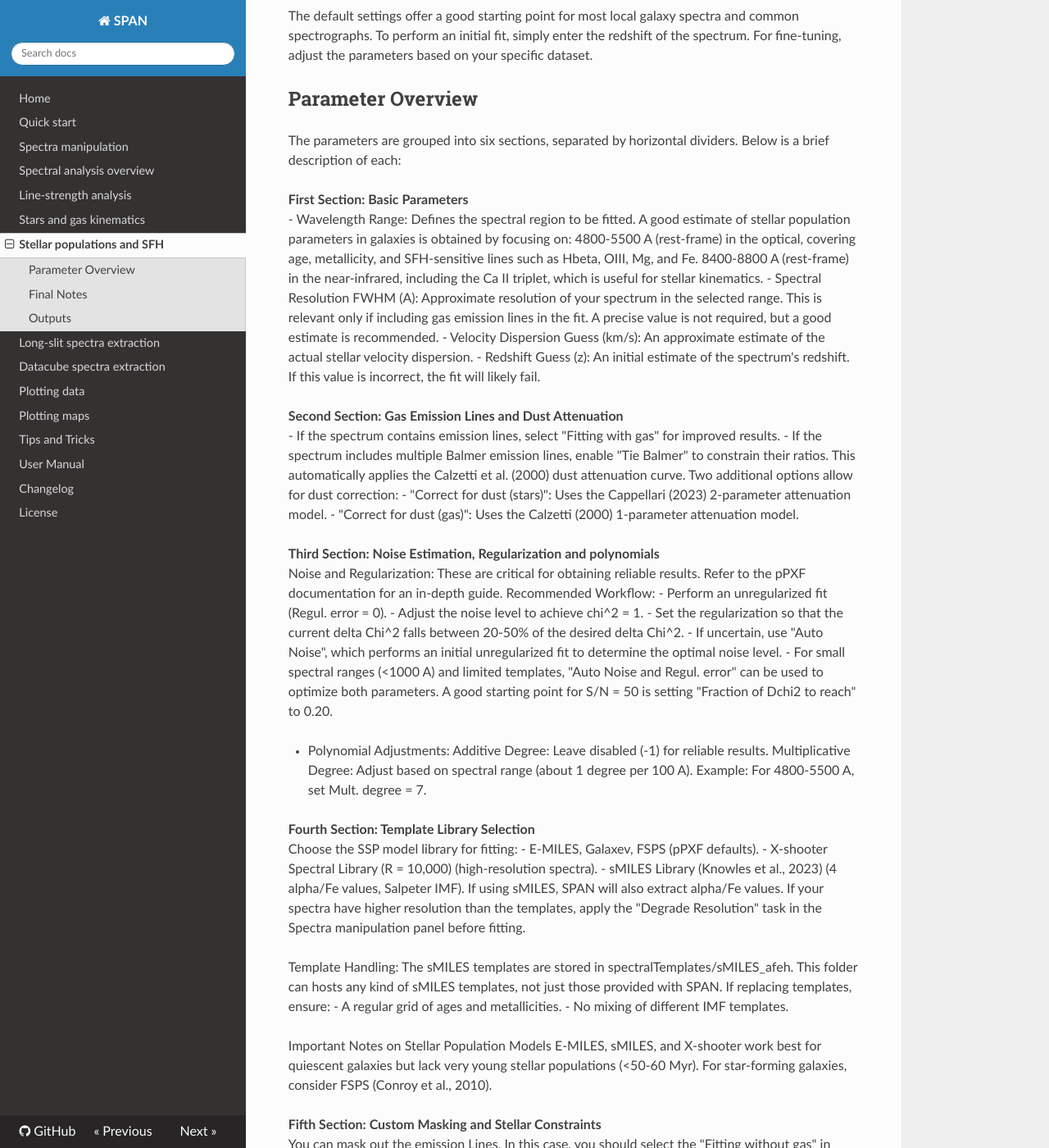
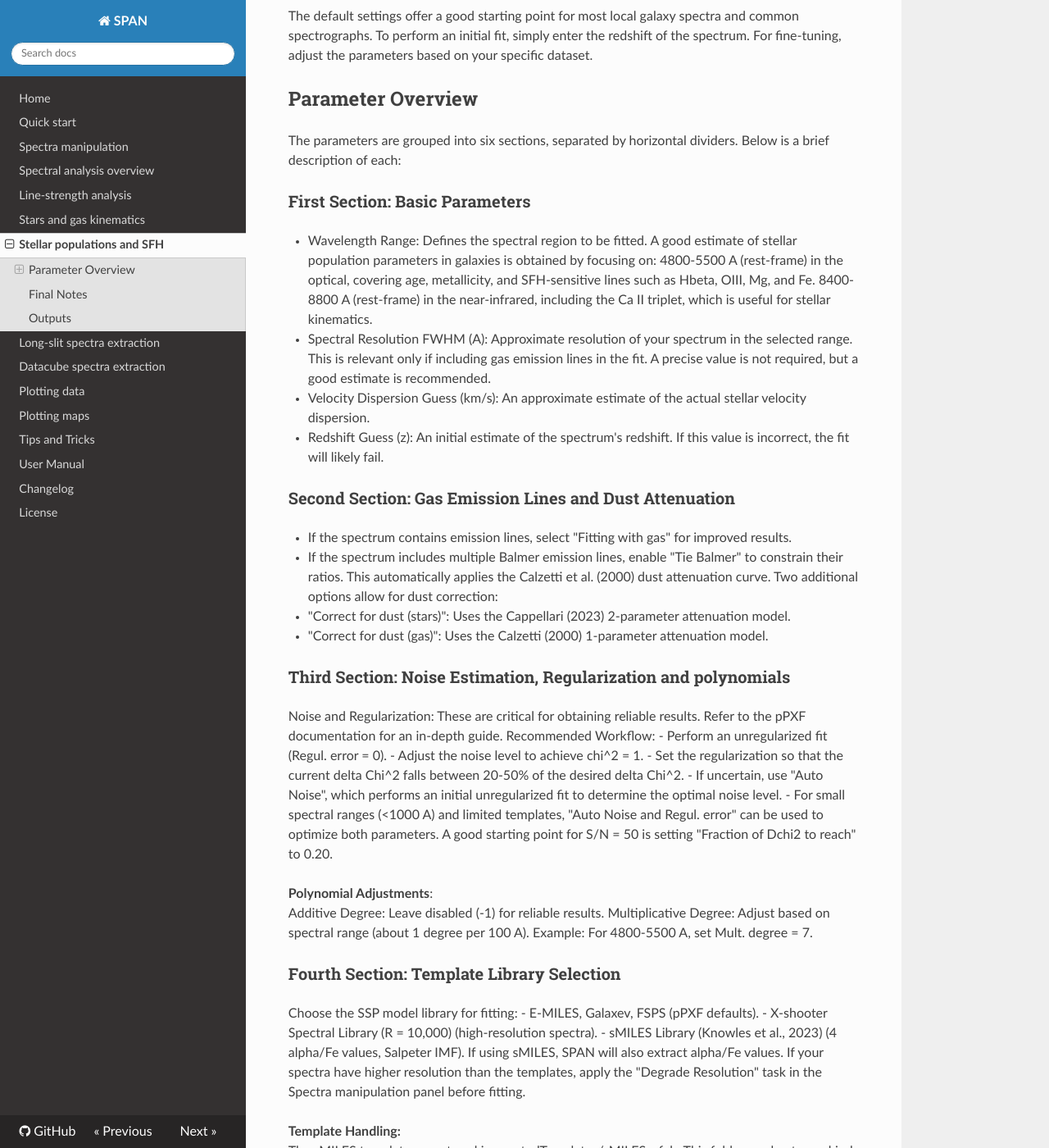
Before and after one commit to danielegasparri/span-gui, an MkDocs documentation site: the page built from docs/stellar_populations_and_SFH.md, in a window 1280 px wide and 1400 px high, scrolled down 925 px. Shown: the whole window at 82% size. Built offline with MkDocs 1.6.1, drawn with Linux system fonts in a browser that asks for light colours; nearby versions of some CDN libraries; some of the changed text lies outside the part shown.

Commit message:
Add files via upload

```diff
--- a/docs/stellar_populations_and_SFH.md
+++ b/docs/stellar_populations_and_SFH.md
@@ -25,7 +25,7 @@
 The parameters are grouped into six sections, separated by horizontal dividers. Below is a brief description of each:
 
 
-**First Section: Basic Parameters**
+### First Section: Basic Parameters
 - Wavelength Range: Defines the spectral region to be fitted. A good estimate of stellar population parameters in galaxies is obtained by focusing on:
 4800-5500 A (rest-frame) in the optical, covering age, metallicity, and SFH-sensitive lines such as Hbeta, OIII, Mg, and Fe.
 8400-8800 A (rest-frame) in the near-infrared, including the Ca II triplet, which is useful for stellar kinematics.
@@ -34,7 +34,7 @@
 - Redshift Guess (z): An initial estimate of the spectrum's redshift. If this value is incorrect, the fit will likely fail.
 
 
-**Second Section: Gas Emission Lines and Dust Attenuation**
+### Second Section: Gas Emission Lines and Dust Attenuation
 - If the spectrum contains emission lines, select "Fitting with gas" for improved results.
 - If the spectrum includes multiple Balmer emission lines, enable "Tie Balmer" to constrain their ratios. This automatically applies the Calzetti et al. (2000) dust attenuation curve.
 Two additional options allow for dust correction:
@@ -42,7 +42,7 @@
 - "Correct for dust (gas)": Uses the Calzetti (2000) 1-parameter attenuation model.
 
 
-**Third Section: Noise Estimation, Regularization and polynomials**
+### Third Section: Noise Estimation, Regularization and polynomials
 Noise and Regularization: These are critical for obtaining reliable results. Refer to the pPXF documentation for an in-depth guide.
 Recommended Workflow:
 - Perform an unregularized fit (Regul. error = 0).
@@ -51,13 +51,13 @@
 - If uncertain, use "Auto Noise", which performs an initial unregularized fit to determine the optimal noise level.
 - For small spectral ranges (<1000 A) and limited templates, "Auto Noise and Regul. error" can be used to optimize both parameters. A good starting point for S/N = 50 is setting "Fraction of Dchi2 to reach" to 0.20.
 
-- Polynomial Adjustments:
+**Polynomial Adjustments**:
 Additive Degree: Leave disabled (-1) for reliable results.
 Multiplicative Degree: Adjust based on spectral range (about 1 degree per 100 A).
 Example: For 4800-5500 A, set Mult. degree = 7.
 
 
-**Fourth Section: Template Library Selection**
+### Fourth Section: Template Library Selection
 Choose the SSP model library for fitting:
 - E-MILES, Galaxev, FSPS (pPXF defaults).
 - X-shooter Spectral Library (R = 10,000) (high-resolution spectra).
@@ -65,31 +65,31 @@
 If using sMILES, SPAN will also extract alpha/Fe values.
 If your spectra have higher resolution than the templates, apply the "Degrade Resolution" task in the Spectra manipulation panel before fitting.
 
-Template Handling:
+**Template Handling:**
 The sMILES templates are stored in spectralTemplates/sMILES_afeh. This folder can hosts any kind of sMILES templates, not just those provided with SPAN.
 If replacing templates, ensure:
 - A regular grid of ages and metallicities.
 - No mixing of different IMF templates.
 
-Important Notes on Stellar Population Models
+**Important Notes on Stellar Population Models**
 E-MILES, sMILES, and X-shooter work best for quiescent galaxies but lack very young stellar populations (<50-60 Myr).
 For star-forming galaxies, consider FSPS (Conroy et al., 2010).
 
 
-**Fifth Section: Custom Masking and Stellar Constraints**
+### Fifth Section: Custom Masking and Stellar Constraints
 You can mask out the emission Lines. In this case, you should select the "Fitting without gas" in Section 3.
 Custom masking is available and can be added also to the automatic masking of the emission lines.
 There are two masking options available: the manual ones, by inserting the wavelength interval in the text box or a graphical mode activated by pressing the "Graphical masking" button. In this mode, an interactive Matplotlib window will open displaying the spectrum selected. You can then mask custom portion directly on the spectrum by ctrl+left click and drag. You can deselect the masked region by ctrl+right click and drag. On touchscreen devices (i.e. Android systems), masking and unmasking modes are activated by a tap on the screen and the relative selection is done by tapping and dragging on the spectrum. When graphical masking in done, you can close the Matplotlib window and the text box will update with the new ranges selected.
 
-Age and Metallicity Ranges:
+**Age and Metallicity Ranges:**
 Limit the maximum template age based on the galaxy's cosmic age. For high-redshift galaxies, reducing the upper age limit is recommended.
 
 
-**Sixth Section: Uncertainty Estimation and Lick Indices**
+### Sixth Section: Uncertainty Estimation and Lick Indices
 Bootstrap Uncertainty Estimation (Kacharov et al., 2018) can be enabled to compute error on age and metallicity.
 Suggested simulations: 20-50 (balance between accuracy and speed).
 
-Lick/IDS Index Analysis:
+**Lick/IDS Index Analysis:**
 Uses the pPXF emission-corrected spectrum to estimate the stellar parameters also with the Lick/IDS indices.
 Select model grids and interpolation mode as in the Line-Strength Analysis module.
 
@@ -108,10 +108,10 @@
 
 Carefully analyse these plots to determine whether the fit is physically meaningful. No computer can yet decide if a fit, even if statistically excellent, makes sense in the real universe.
 
-In "Process selected mode" the task produces for the processed spectrum:
-	- An ASCII file (.dat) containing the luminosity and mass fraction and cumulative as a function of the age (mass growth). If the "Estimate the uncertainties for age and met (long process)" is activated, also the relative uncertainties are added to the file. This file is stored in the "stellar_population_and_sfh/SFH/" subfolder.
-	- Two ASCII files containing the luminosity and mass weights respectively. These files are stored in the "stellar_population_and_sfh/weights/" subfolder
-	- FITS files containing: 1) residual of the fit, 2) bestfit template, 3) emission corrected spectrum (if gas is considered), stored in the "processed_spectra" subfolder.
+In **"Process selected"** mode the task produces for the processed spectrum:
+- An ASCII file (.dat) containing the luminosity and mass fraction and cumulative as a function of the age (mass growth). If the "Estimate the uncertainties for age and met (long process)" is activated, also the relative uncertainties are added to the file. This file is stored in the "stellar_population_and_sfh/SFH/" subfolder.
+- Two ASCII files containing the luminosity and mass weights respectively. These files are stored in the "stellar_population_and_sfh/weights/" subfolder
+- FITS files containing: 1) residual of the fit, 2) bestfit template, 3) emission corrected spectrum (if gas is considered), stored in the "processed_spectra" subfolder.
 
-In "Process all mode", the task stores all the files of the "Process selected" mode for each spectrum. Moreover:
-	- An ASCII file with kinematics, mean luminosity and mass age, metallicity and alpha/Fe (if available) and the relative uncertainties if "Estimate the uncertainties for age and met (long process)" if activated, stored in the "stellar_population_and_sfh" subfolder.
+In **"Process all"** mode, the task stores all the files of the "Process selected" mode for each spectrum. In addition:
+- An ASCII file with kinematics, mean luminosity and mass age, metallicity and alpha/Fe (if available) and the relative uncertainties if "Estimate the uncertainties for age and met (long process)" if activated, stored in the "stellar_population_and_sfh" subfolder.
```
Also changed, not shown: docs/stars_and_gas_kinematics.md (+5 -8 lines).
